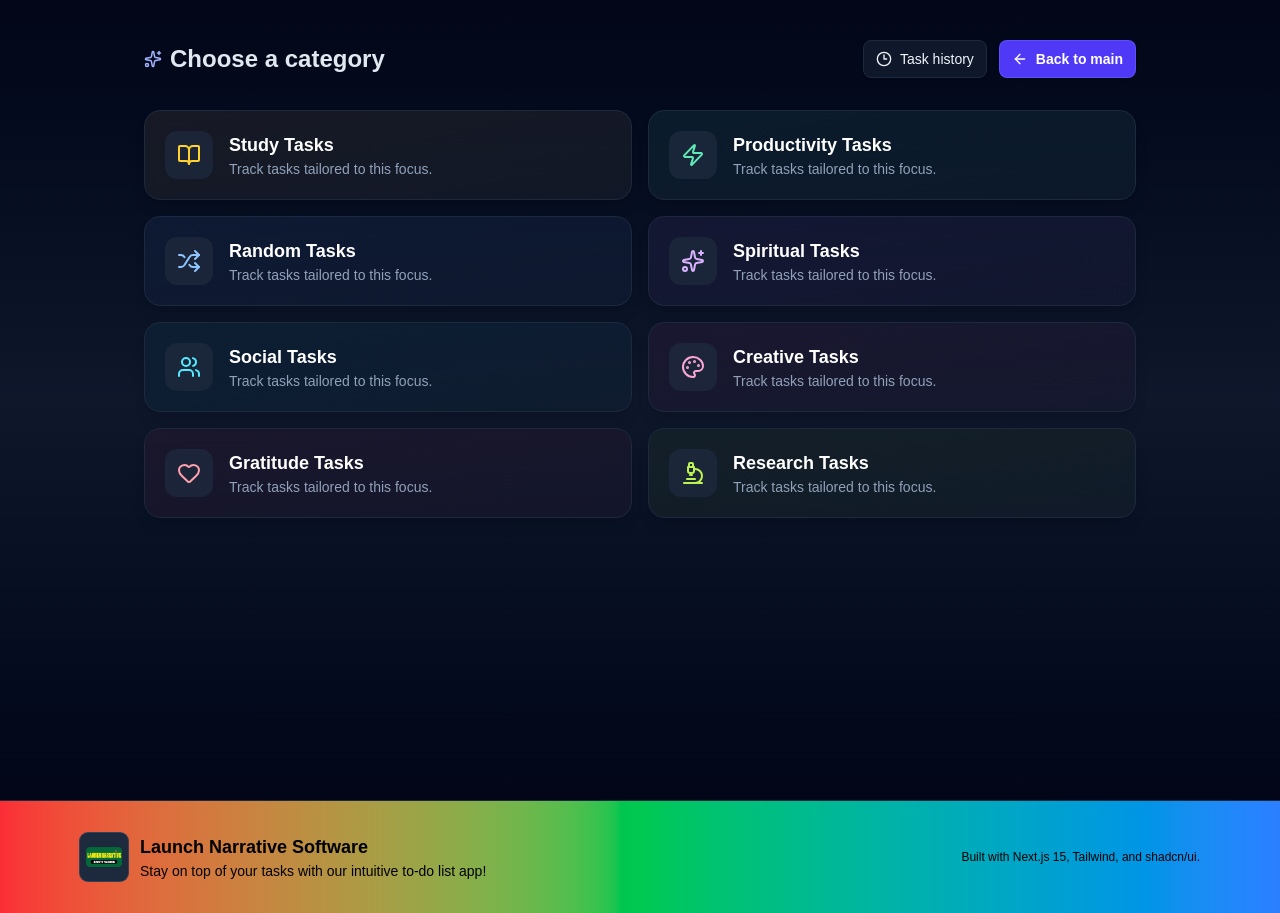
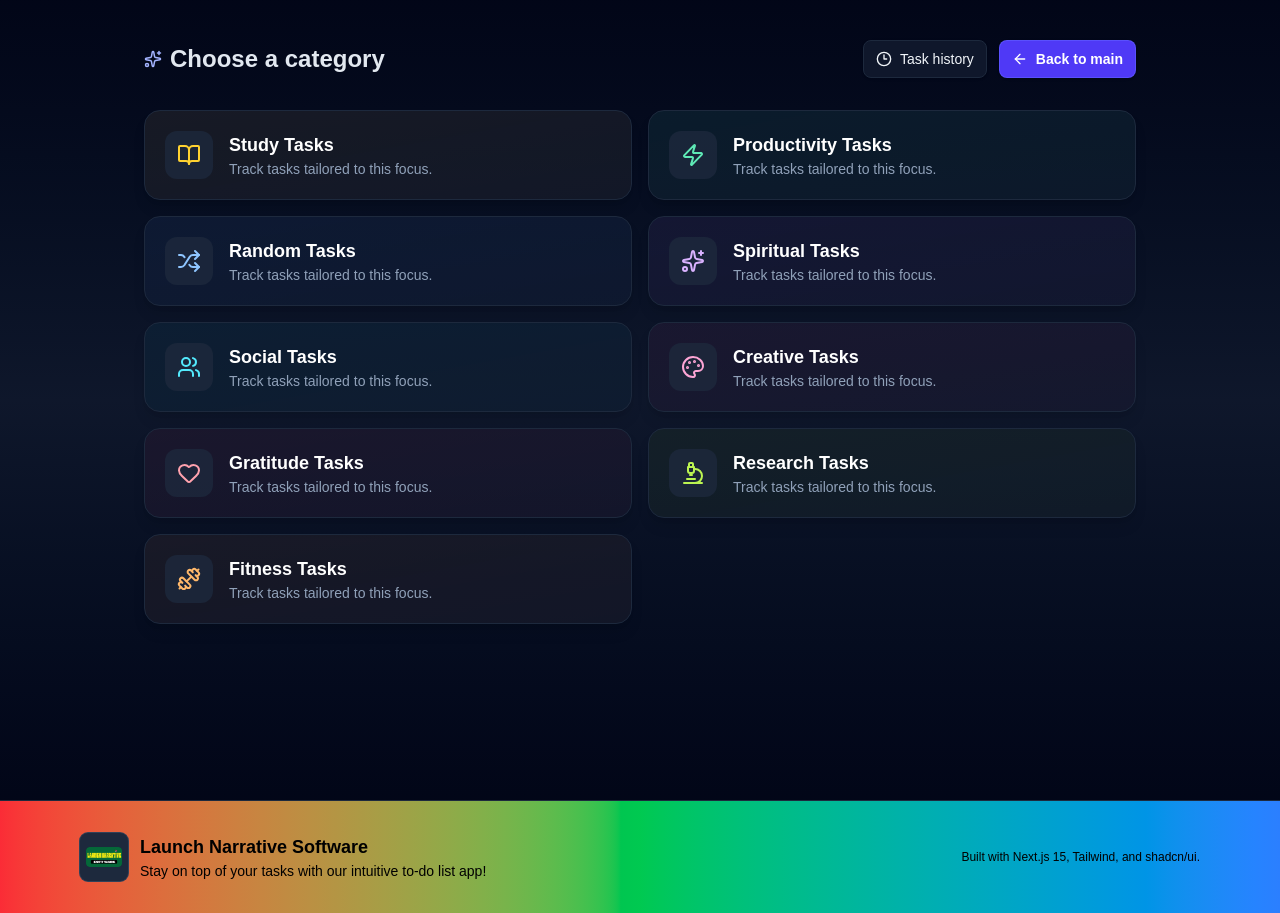
Before and after one commit to Ariel-Fam/to-do-list-hub, a Next.js app: page /categories in a window 1280 px wide. Built offline with nearby package versions, Linux system fonts and the light colour scheme; no server answers.

Commit message:
Added the fitness Category to help track fitness goals

```diff
--- a/app/categories/[category]/page.tsx
+++ b/app/categories/[category]/page.tsx
@@ -29,6 +29,7 @@ const LABELS: Record<string, string> = {
   creative: 'Creative Tasks',
   gratitude: 'Gratitude Tasks',
   research: 'Research Tasks',
+  fitness: 'Fitness Tasks',
 }
 
 export default function CategoryViewPage() {
--- a/app/categories/page.tsx
+++ b/app/categories/page.tsx
@@ -1,7 +1,7 @@
 'use client'
 
 import Link from 'next/link'
-import { BookOpen, Zap, Shuffle, Sparkles, ArrowLeft, Clock3, Users, Palette, Heart, Microscope } from 'lucide-react'
+import { BookOpen, Zap, Shuffle, Sparkles, ArrowLeft, Clock3, Users, Palette, Heart, Microscope, Dumbbell } from 'lucide-react'
 
 const categories = [
   { slug: 'study', label: 'Study Tasks', icon: BookOpen, color: 'text-amber-300', bg: 'from-amber-500/10 to-amber-500/5' },
@@ -12,6 +12,7 @@ const categories = [
   { slug: 'creative', label: 'Creative Tasks', icon: Palette, color: 'text-pink-300', bg: 'from-pink-500/10 to-pink-500/5' },
   { slug: 'gratitude', label: 'Gratitude Tasks', icon: Heart, color: 'text-rose-300', bg: 'from-rose-500/10 to-rose-500/5' },
   { slug: 'research', label: 'Research Tasks', icon: Microscope, color: 'text-lime-300', bg: 'from-lime-500/10 to-lime-500/5' },
+  { slug: 'fitness', label: 'Fitness Tasks', icon: Dumbbell, color: 'text-orange-300', bg: 'from-orange-500/10 to-orange-500/5' },
 ]
 
 export default function CategoriesPage() {
```
